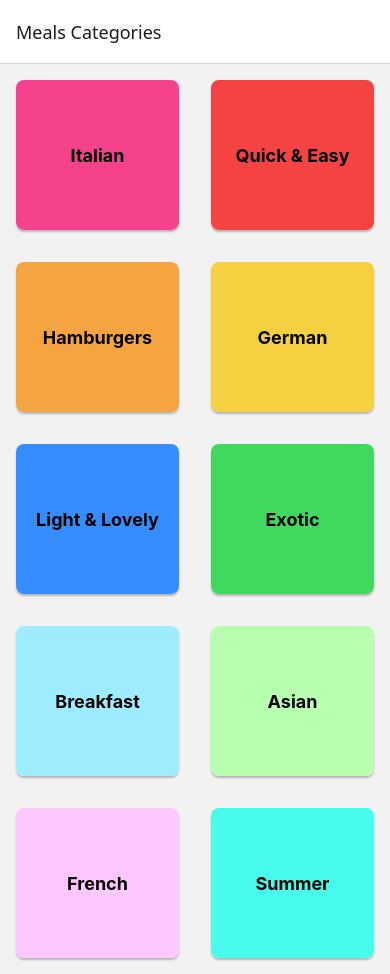
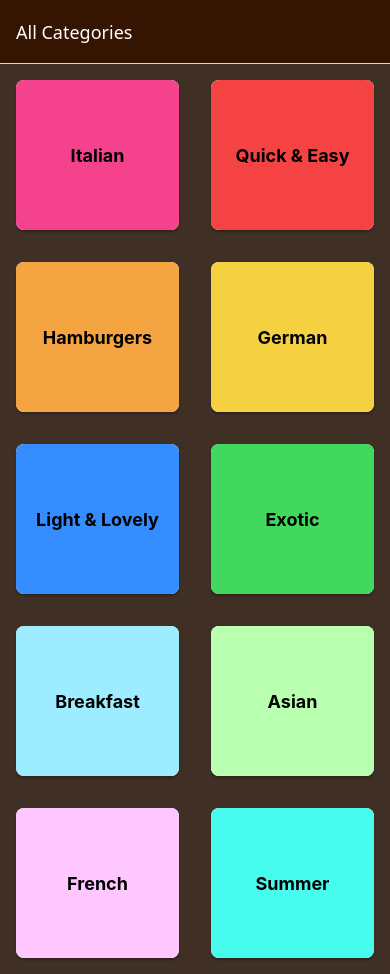
Before and after one commit to Harry-Daniel/RNMealsApp, a React Native app: screen / in a window 390 px wide. Built offline with nearby package versions, Linux system fonts and the light colour scheme.

Commit message:
Styling Screen Headers & Backgrounds

```diff
--- a/App.js
+++ b/App.js
@@ -2,22 +2,32 @@ import { StyleSheet } from "react-native";
 import Categories from "./screens/Categories";
 import { StatusBar } from "expo-status-bar";
 import { NavigationContainer } from "@react-navigation/native";
-import { createStackNavigator } from '@react-navigation/stack';
+import { createStackNavigator } from "@react-navigation/stack";
 import MealsOverview from "./screens/MealsOverview";
 
-const Stack= createStackNavigator();
+const Stack = createStackNavigator();
 
 export default function App() {
   return (
     <>
       <StatusBar style="dark" />
       <NavigationContainer>
-        <Stack.Navigator>
-          <Stack.Screen name="Meals Categories" component={Categories}/>
-          <Stack.Screen name="Meals Overview" component={MealsOverview}/>
-
+        <Stack.Navigator
+          screenOptions={{
+            headerStyle: { backgroundColor: "#351401" },
+            headerTintColor: "white",
+            cardStyle: { backgroundColor: "#3f2f25" },
+          }}
+        >
+          <Stack.Screen
+            name="Meals Categories"
+            component={Categories}
+            options={{
+              title: "All Categories",
+            }}
+          />
+          <Stack.Screen name="Meals Overview" component={MealsOverview} />
         </Stack.Navigator>
-
       </NavigationContainer>
     </>
   );
```
